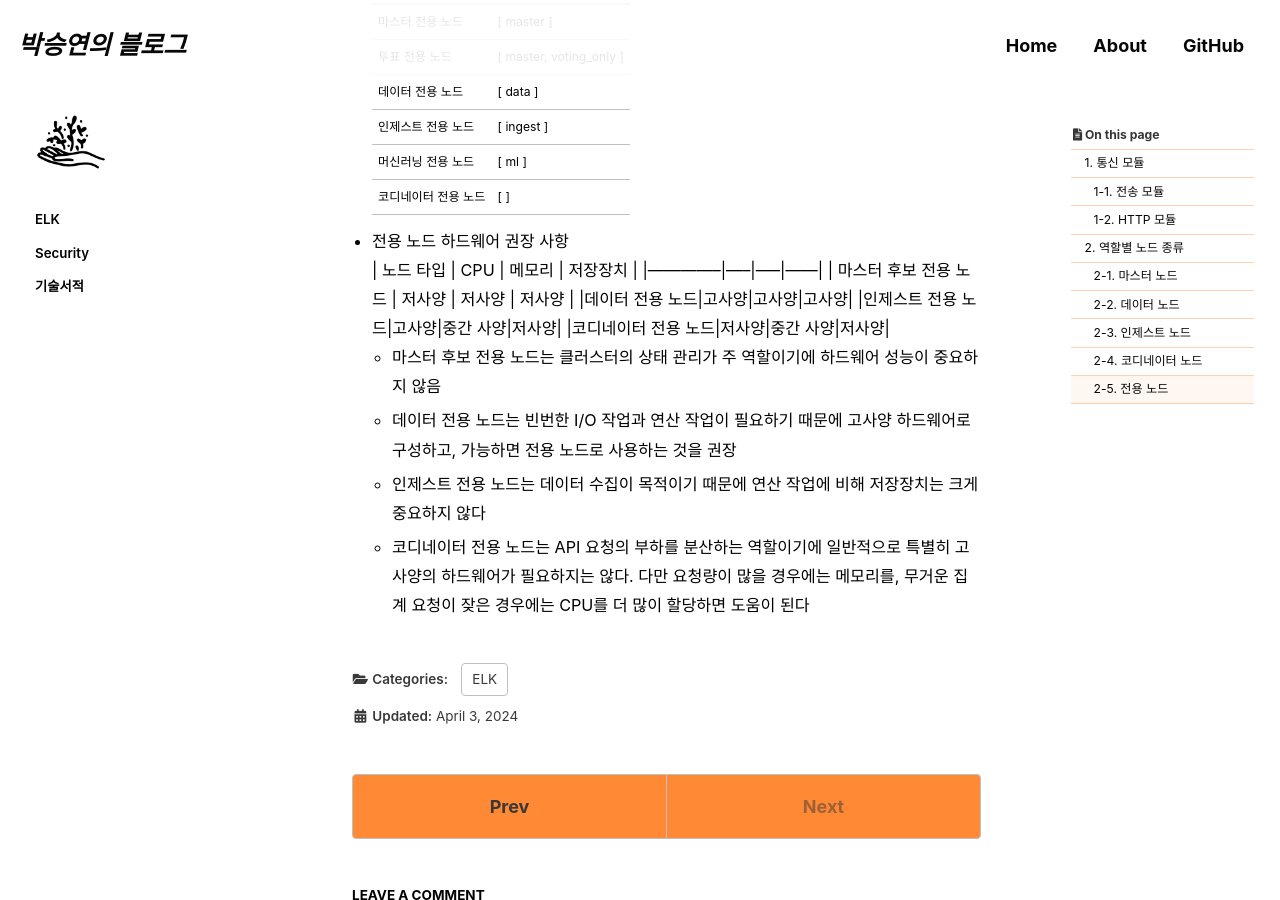
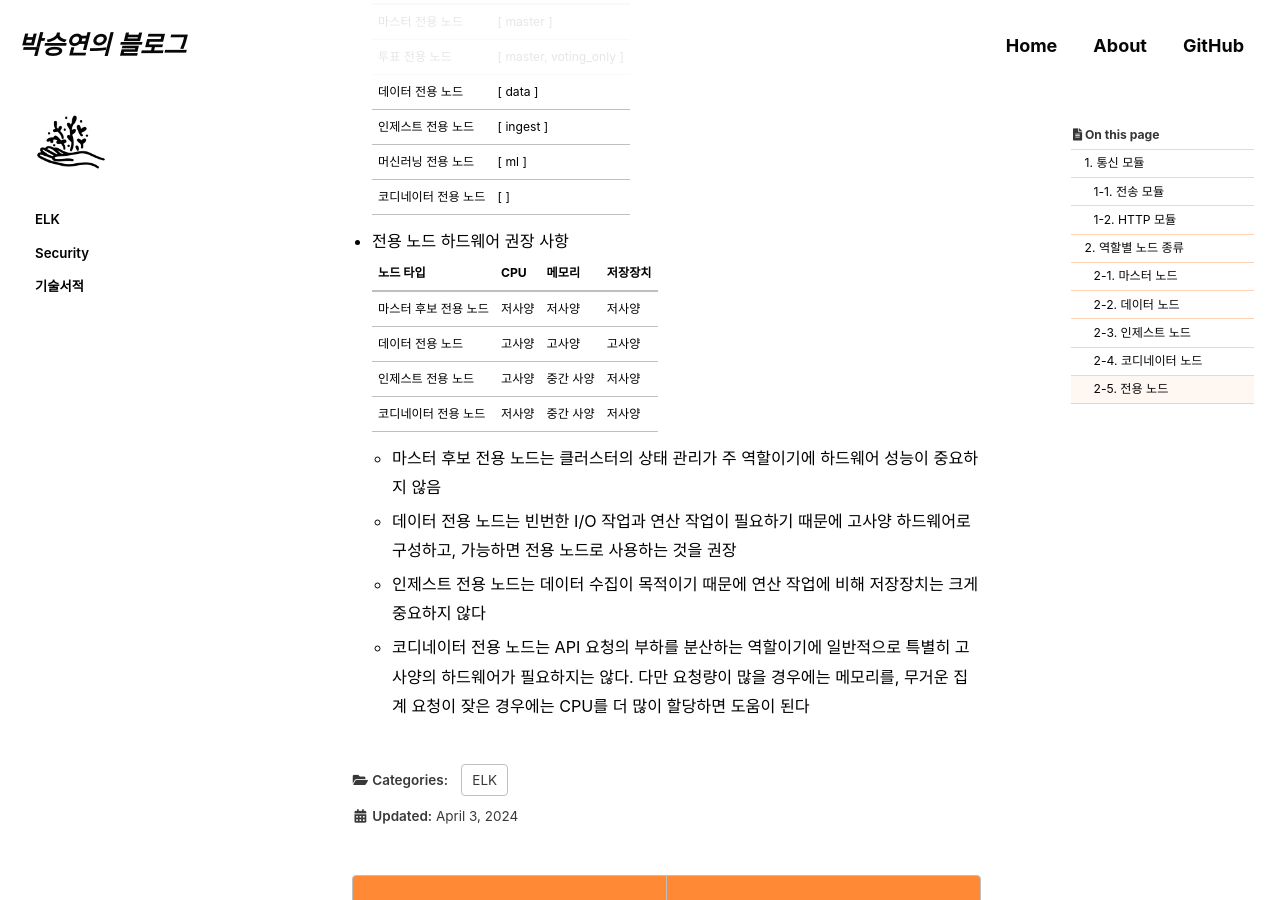
Before and after one commit to seungyeonpark/seungyeonpark.github.io, a Jekyll site: the page built from _posts/2024-04-02-elasticsearch-node.md, in a window 1280 px wide and 900 px high, scrolled down 3343 px. Built offline with Jekyll 4.4.1, drawn with Linux system fonts in a browser that asks for light colours; cached includes are drawn as plain includes; some web fonts are replaced; comment, search, counter and statistics services are not loaded.

```diff
--- a/_posts/2024-04-02-elasticsearch-node.md
+++ b/_posts/2024-04-02-elasticsearch-node.md
@@ -39,19 +39,19 @@ last_modified_at: 2024-04-03
 ### 2-1. 마스터 노드
 클러스터는 반드시 하나의 마스터 노드를 가져야 한다.
 
-- 마스터 노드의 역할
+- `마스터 노드의 역할`
     - 마스터 노드는 인덱스의 설정, 매핑 정보와 물리적 위치, 이 외에도 클러스터 설정 정보나 인덱스 템플릿 정보 등 클러스터의 모든 상태 정보를 관리
     - 각 노드들과 통신하며 클러스터의 변화를 모니터링
-- 마스터 노드 선출
+- `마스터 노드 선출`
   - 마스터 노드는 사용자가 정할 수 없고 다수의 마스터 후보 노드가 투표를 통해 결정
   - 사용자는 마스터 후보 노드만 지정할 수 있다
   - 클러스터 내부에서 (N/2 + 1) 표를 얻은 마스터 후보 노드가 과반수에 의해 마스터 노드가 된다
   - 마스터 후보 노드는 자기 자신에게 투표할 수 있다
-- 스플릿 브레인
+- `스플릿 브레인`
   - 네트워크 장애 등으로 클러스터가 분리되었을 때 나누어진 각각의 서브 클러스터가 서로 마스터 노드를 선출하고 독립적인 클러스터로 동작하는 상태
   - 스플릿 브레인이 발생하면 독립된 클러스터에서 각각 요청을 처리하게 되고 클러스터 상태나 인덱싱된 데이터 등에 차이가 생겨 추후 시스템이 합쳐질 때 동기화 문제가 발생할 수 있다
   - Elasticsearch 7.0 이후 버전부터 마스터 노드 선출 알고리즘 변경으로 minimum_master_node를 직접 지정하지 않기 때문에 스플릿 브레인은 발생하지 않는다
-- 투표 전용 노드
+- `투표 전용 노드`
   - Elasticsearch 7.3 버전부터 마스터 후보 노드 중에서 마스터 노드를 선정하는 투표에는 참여하지만 실제 마스터 노드가 되지는 않는 투표 전용 노드가 추가
 
 <br>
@@ -104,6 +104,7 @@ last_modified_at: 2024-04-03
   | 인제스트 전용 노드  | [ ingest ]              |
   | 머신러닝 전용 노드  | [ ml ]                  |
   | 코디네이터 전용 노드 | [ ]                     |
+
 - 전용 노드 하드웨어 권장 사항
 
   | 노드 타입        | CPU | 메모리 | 저장장치 |
@@ -112,6 +113,7 @@ last_modified_at: 2024-04-03
   |데이터 전용 노드|고사양|고사양|고사양|
   |인제스트 전용 노드|고사양|중간 사양|저사양|
   |코디네이터 전용 노드|저사양|중간 사양|저사양|
+
   - 마스터 후보 전용 노드는 클러스터의 상태 관리가 주 역할이기에 하드웨어 성능이 중요하지 않음
   - 데이터 전용 노드는 빈번한 I/O 작업과 연산 작업이 필요하기 때문에 고사양 하드웨어로 구성하고, 가능하면 전용 노드로 사용하는 것을 권장
   - 인제스트 전용 노드는 데이터 수집이 목적이기 때문에 연산 작업에 비해 저장장치는 크게 중요하지 않다
```
